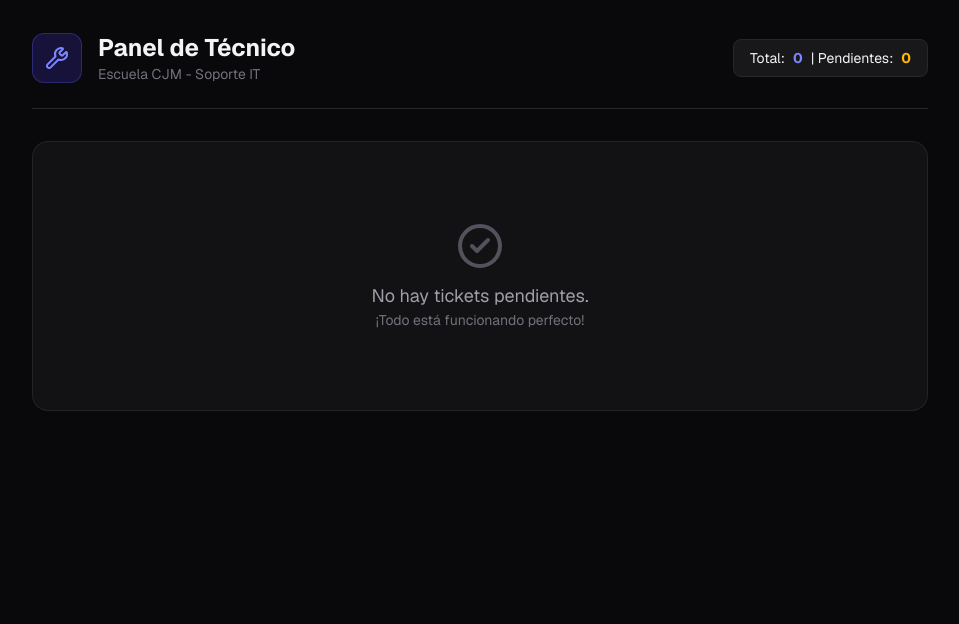
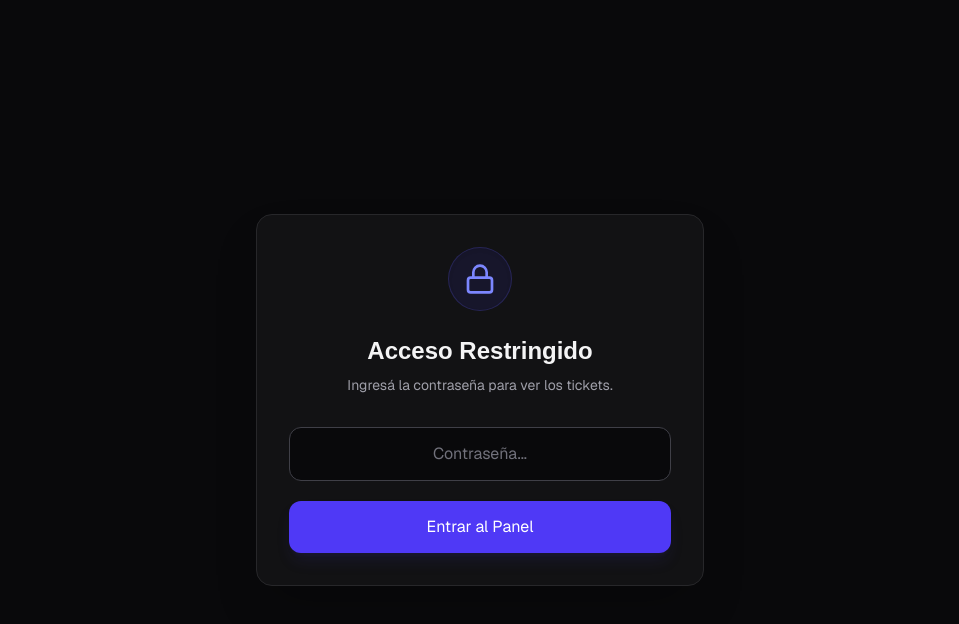
Before and after one commit to m-antelo/tickets-colegio, a Next.js app: page /admin in a window 1280 px wide. Shown: the top 624 px of the page, without its empty margins (160-1119 px from the left). Built offline with nearby package versions, Linux system fonts and the light colour scheme; no server answers; the database is empty.

Commit message:
se agrego nuevas funcionalidades

```diff
--- a/app/admin/page.tsx
+++ b/app/admin/page.tsx
@@ -2,11 +2,25 @@
 
 import { useEffect, useState } from "react";
 import { supabase } from "../../lib/supabase";
-import { Wrench, CheckCircle2, Clock, AlertCircle, Trash2 } from "lucide-react";
+import { Wrench, CheckCircle2, Clock, AlertCircle, Trash2, Lock } from "lucide-react";
 
 export default function PanelAdmin() {
   const [tickets, setTickets] = useState<any[]>([]);
   const [cargando, setCargando] = useState(true);
+  const [autenticado, setAutenticado] = useState(false);
+  const [password, setPassword] = useState("");
+  const [errorPassword, setErrorPassword] = useState(false);
+
+  //funcion login
+  const handleLogin = (e: React.FormEvent) => {
+    e.preventDefault();
+    if (password === "cjmadmin") { // <-- Cambiá esta contraseña por la que quieras
+      setAutenticado(true);
+      setErrorPassword(false);
+    } else {
+      setErrorPassword(true);
+    }
+  };
 
   // Función para traer los tickets
   const fetchTickets = async () => {
@@ -71,6 +85,42 @@ export default function PanelAdmin() {
 
   if (cargando) {
     return <div className="min-h-screen bg-[#09090b] text-white flex items-center justify-center">Cargando panel...</div>;
+  }
+
+  // Pantalla de bloqueo si no está autenticado
+  if (!autenticado) {
+    return (
+      <div className="min-h-screen bg-[#09090b] flex items-center justify-center p-4">
+        <div className="bg-[#121214] border border-zinc-800 p-8 rounded-2xl w-full max-w-md shadow-2xl text-center relative z-10 animate-in fade-in zoom-in duration-300">
+          <div className="bg-indigo-900/20 w-16 h-16 rounded-full flex items-center justify-center mx-auto mb-6 border border-indigo-500/20 shadow-inner">
+            <Lock className="w-8 h-8 text-indigo-400" />
+          </div>
+          <h2 className="text-2xl font-bold text-zinc-100 mb-2">Acceso Restringido</h2>
+          <p className="text-zinc-400 font-sans mb-8 text-sm">Ingresá la contraseña para ver los tickets.</p>
+
+          <form onSubmit={handleLogin} className="space-y-5">
+            <div>
+              <input
+                type="password"
+                value={password}
+                onChange={(e) => setPassword(e.target.value)}
+                placeholder="Contraseña..."
+                className="w-full bg-[#09090b] border border-zinc-700 rounded-xl p-3.5 text-zinc-100 placeholder:text-zinc-500 font-sans focus:outline-none focus:border-indigo-500/70 focus:ring-1 focus:ring-indigo-500/70 transition-all text-center"
+              />
+              {errorPassword && (
+                <p className="text-rose-400 text-sm mt-2 animate-in slide-in-from-top-1">Contraseña incorrecta.</p>
+              )}
+            </div>
+            <button
+              type="submit"
+              className="w-full bg-indigo-600 hover:bg-indigo-500 text-white rounded-xl p-3.5 font-sans transition-all shadow-lg shadow-indigo-900/20"
+            >
+              Entrar al Panel
+            </button>
+          </form>
+        </div>
+      </div>
+    );
   }
 
   return (
```
